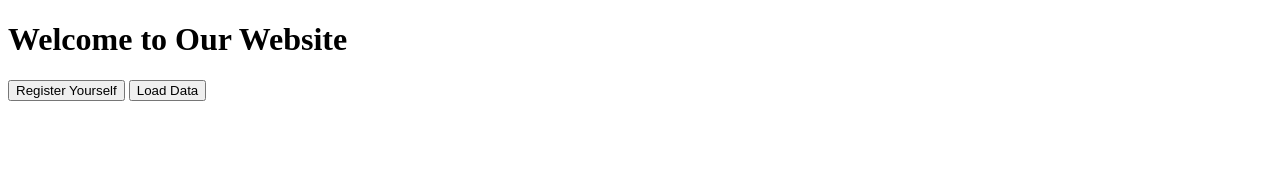
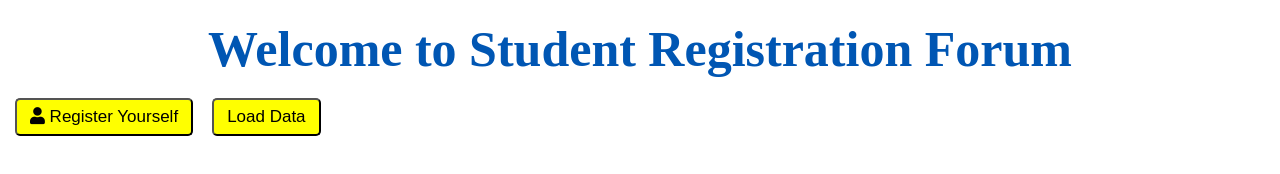
Before and after one commit to ratneeshh/student-reg, a website: page index.html in a window 1280 px wide. Drawn offline with Linux system fonts and the light colour scheme.

Commit message:
Add files via upload

```diff
--- /dev/null
+++ b/index.css
@@ -0,0 +1,28 @@
+*{
+    padding: 0;
+    margin: 0;
+    text-decoration: none;
+    list-style: none;
+    box-sizing: border-box;
+  }
+  h1 {
+    color: #0056b3;
+    font-size: 50px;
+    margin-bottom: 20px;
+    margin-top: 20px;
+    text-align: center;
+
+  }
+  button {
+    background-color: yellow;
+    font-size: 17px;
+    padding: 7px 13px;
+    border-radius: 5px;
+    margin-left: 15px;
+    align-items: center;
+
+}
+.btns {
+    align-content: center;
+    align-self:center ;
+}
--- a/index.html
+++ b/index.html
@@ -4,14 +4,19 @@
     <meta charset="UTF-8">
     <meta name="viewport" content="width=device-width, initial-scale=1.0">
     <title>Main Page</title>
+    <link rel = "stylesheet" type="text/css" href = "index.css">
+    <link rel="stylesheet" href="https://cdnjs.cloudflare.com/ajax/libs/font-awesome/5.15.3/css/all.min.css"/>
 </head>
 <body>
-    <h1>Welcome to Our Website</h1>
-    <!-- Button to register -->
-    <button id="registerBtn">Register Yourself</button>
+    <h1>Welcome to Student Registration Forum</h1>
 
-    <!-- Button to load data -->
-    <button id="loadData">Load Data</button>
+    <div class="btns">
+        <!-- Button to register -->
+        <button id="registerBtn"><i class="fas fa-user"></i> Register Yourself</button>
+
+        <!-- Button to load data -->
+        <button id="loadData">Load Data</button>
+    </div>
 
     <!-- Container for displaying data -->
     <div id="data"></div>
```
